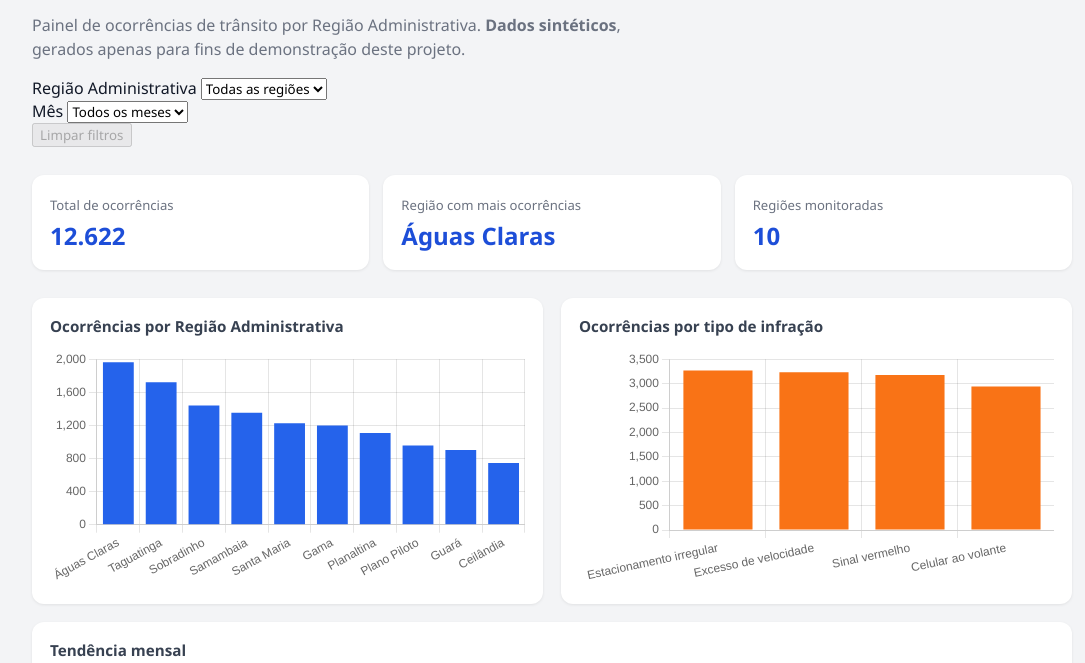
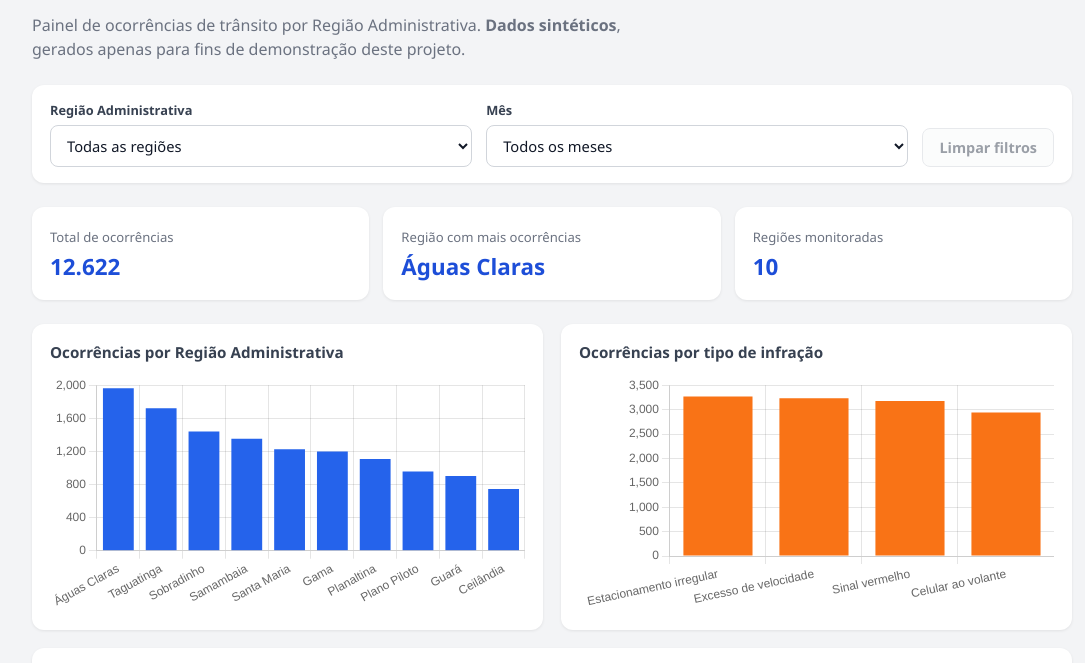
Before and after one commit to Rafael-Pedra-7325/df-em-numeros-dashboard, a plain HTML site: page index.html in a window 1280 px wide. Shown: the part 107-770 px from the top of the page, without its empty margins (88-1173 px from the left). Drawn offline with nearby package versions, Linux system fonts and the light colour scheme.

Commit message:
Refactor CSS for improved readability and structure

```diff
--- a/style.css
+++ b/style.css
@@ -1,4 +1,7 @@
-* { box-sizing: border-box; font-family: "Segoe UI", Arial, sans-serif; }
+* {
+  box-sizing: border-box;
+  font-family: "Segoe UI", Arial, sans-serif;
+}
 
 body {
   margin: 0;
@@ -12,14 +15,92 @@ body {
   padding: 40px 20px 64px;
 }
 
-header h1 { margin-bottom: 6px; }
-.subtitulo { color: #6b7280; max-width: 640px; line-height: 1.5; }
+header h1 {
+  margin-bottom: 6px;
+}
+
+.subtitulo {
+  color: #6b7280;
+  max-width: 640px;
+  line-height: 1.5;
+}
+
+.filtros {
+  display: flex;
+  flex-wrap: wrap;
+  align-items: flex-end;
+  gap: 14px;
+  background: #fff;
+  padding: 16px 18px;
+  border-radius: 12px;
+  box-shadow: 0 1px 3px rgba(0, 0, 0, 0.08);
+  margin-top: 24px;
+}
+
+.campo-filtro {
+  display: flex;
+  flex-direction: column;
+  gap: 6px;
+  min-width: 210px;
+  flex: 1;
+}
+
+.campo-filtro label {
+  font-size: 0.8rem;
+  font-weight: 600;
+  color: #374151;
+}
+
+.campo-filtro select {
+  padding: 9px 12px;
+  border: 1px solid #d1d5db;
+  border-radius: 8px;
+  background: #fff;
+  color: #111827;
+  font-size: 0.92rem;
+}
+
+.campo-filtro select:focus {
+  outline: 2px solid #2563eb;
+  border-color: #2563eb;
+}
+
+.btn-limpar {
+  padding: 9px 16px;
+  border: 1px solid #d1d5db;
+  border-radius: 8px;
+  background: #f9fafb;
+  color: #374151;
+  font-size: 0.9rem;
+  font-weight: 600;
+  cursor: pointer;
+  transition: background 0.15s ease;
+}
+
+.btn-limpar:hover:not(:disabled) {
+  background: #e5e7eb;
+}
+
+.btn-limpar:disabled {
+  opacity: 0.5;
+  cursor: not-allowed;
+}
+
+.alerta-erro {
+  margin-top: 20px;
+  padding: 14px 18px;
+  border-radius: 10px;
+  background: #fef2f2;
+  border: 1px solid #fecaca;
+  color: #991b1b;
+  line-height: 1.5;
+}
 
 .kpis {
   display: grid;
-  grid-template-columns: repeat(auto-fit, minmax(200px, 1fr));
+  grid-template-columns: repeat(auto-fit, minmax(210px, 1fr));
   gap: 14px;
-  margin: 28px 0;
+  margin: 24px 0;
 }
 
 .kpi {
@@ -29,8 +110,24 @@ header h1 { margin-bottom: 6px; }
   box-shadow: 0 1px 3px rgba(0, 0, 0, 0.08);
 }
 
-.kpi span { color: #6b7280; font-size: 0.82rem; }
-.kpi strong { display: block; font-size: 1.5rem; margin-top: 4px; color: #1d4ed8; }
+.kpi span {
+  color: #6b7280;
+  font-size: 0.82rem;
+}
+
+.kpi strong {
+  display: block;
+  font-size: 1.4rem;
+  margin-top: 4px;
+  color: #1d4ed8;
+}
+
+.kpi small {
+  display: block;
+  margin-top: 4px;
+  color: #6b7280;
+  font-size: 0.8rem;
+}
 
 .graficos {
   display: grid;
@@ -39,7 +136,9 @@ header h1 { margin-bottom: 6px; }
 }
 
 @media (max-width: 760px) {
-  .graficos { grid-template-columns: 1fr; }
+  .graficos {
+    grid-template-columns: 1fr;
+  }
 }
 
 .cartao-grafico {
@@ -49,5 +148,12 @@ header h1 { margin-bottom: 6px; }
   box-shadow: 0 1px 3px rgba(0, 0, 0, 0.08);
 }
 
-.cartao-grafico.largo { grid-column: 1 / -1; }
-.cartao-grafico h2 { font-size: 0.95rem; margin-top: 0; color: #374151; }
+.cartao-grafico.largo {
+  grid-column: 1 / -1;
+}
+
+.cartao-grafico h2 {
+  font-size: 0.95rem;
+  margin-top: 0;
+  color: #374151;
+}
```
